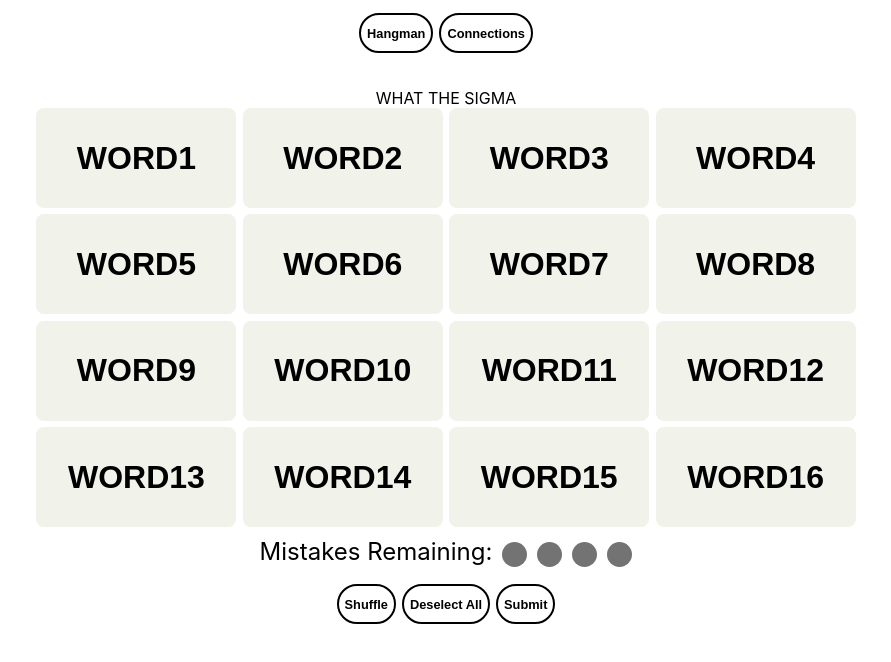
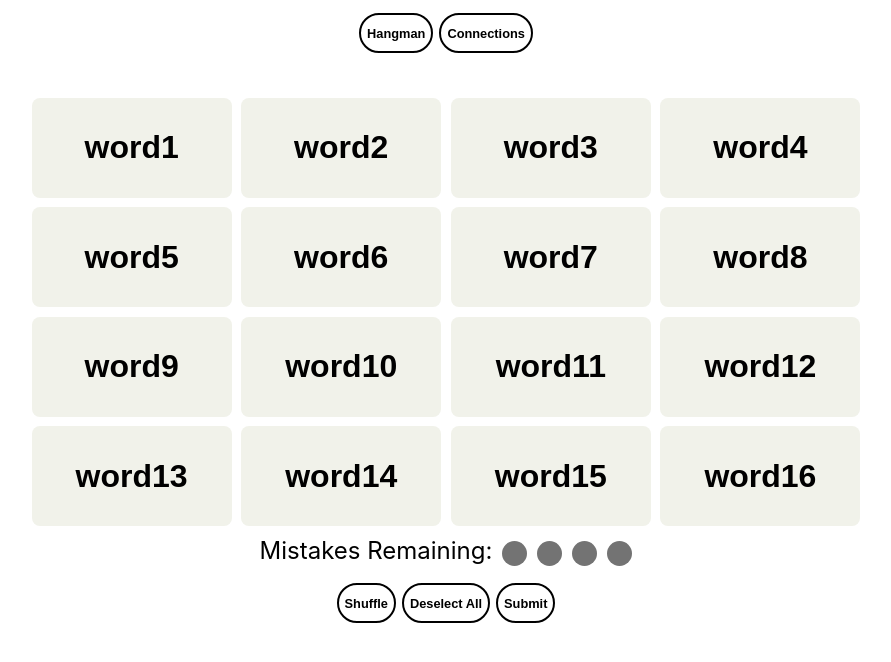
Before and after one commit to ol-i-v-er/nyt-connections, a React (Create React App) app: page / in a window 1280 px wide. Both pictures are taken after a click on the button "Connections". Shown: the top 662 px of the page, without its empty margins (194-1085 px from the left). Built offline with nearby package versions, Linux system fonts and the light colour scheme; the HTML template or start-up script is replaced by a standard one.

Commit message:
button selection works

```diff
--- a/src/Connections.module.css
+++ b/src/Connections.module.css
@@ -1,22 +1,30 @@
 .btnGrid {
   width: 100%;
   border: 0px;
-  border-radius:8px;
+  border-radius: 8px;
   background-color: #f1f2ea;
+  margin-top: 0.6rem;
   aspect-ratio: 2 / 1;
   font-size: 2rem;
-  text-transform: uppercase;
-  padding: 0.5rem;
   font-weight: bold;
   cursor: pointer;
   color: black;
+}
+
+.btnGrid.active {
+  background-color: #5c5252;
+  color: white;
+}
+
+.btnGrid.inactive {
+  opacity: 0.3;
 }
 
 .btnGeneral {
   width: auto;
   height: 40px;
   border: 2px solid black;
-  border-radius:70px;
+  border-radius: 70px;
   background-color: #ffffff;
   border-color: black;
   margin: 3px;
--- a/src/ConnectionsApp.tsx
+++ b/src/ConnectionsApp.tsx
@@ -1,45 +1,70 @@
-import { ConnectionsGrid } from "./ConnectionsGrid"
+import {
+  ConnectionsGrid,
+  shuffleGrid,
+  submitGuess,
+  deselectAll,
+} from "./ConnectionsGrid"
 import styles from "./Connections.module.css"
 
 export function ConnectionsApp() {
   return (
-    <div style={{maxWidth: "800px", display: "flex", flexDirection: "column", alignItems: "center"}}>
-      WHAT THE SIGMA
+    <div
+      style={{
+        maxWidth: "800px",
+        display: "flex",
+        flexDirection: "column",
+        alignItems: "center",
+      }}
+    >
       <div>
         <ConnectionsGrid />
       </div>
-      <div style={{display: "flex", marginTop: "10px"}}>
-        <div style={{ fontSize: "1.5rem" }}>
-              Mistakes Remaining:
-        </div>
-        <div style={{marginTop: "5px"}}>
+      <div style={{ display: "flex", marginTop: "10px" }}>
+        <div style={{ fontSize: "1.5rem" }}>Mistakes Remaining:</div>
+        <div style={{ marginTop: "5px" }}>
           <Dots />
         </div>
       </div>
-      <div style={{width: "300px", marginTop: "10px", textAlign: "center"}}>
-        <button className={`${styles.btnGeneral}`}>Shuffle</button>
-        <button className={`${styles.btnGeneral}`}>Deselect All</button>
-        <button className={`${styles.btnGeneral}`}>Submit</button>
+      <div style={{ width: "300px", marginTop: "10px", textAlign: "center" }}>
+        <button
+          onClick={() => shuffleGrid()}
+          className={`${styles.btnGeneral}`}
+        >
+          Shuffle
+        </button>
+        <button
+          className={`${styles.btnGeneral}`}
+          onClick={() => deselectAll()}
+        >
+          Deselect All
+        </button>
+        <button
+          className={`${styles.btnGeneral}`}
+          onClick={() => submitGuess()}
+        >
+          Submit
+        </button>
       </div>
     </div>
   )
 }
 
 const numOfDots = 4
-const divsArray = Array.from({ length: numOfDots }, (_, index) => index);
+const dotsArray = Array.from({ length: numOfDots }, (_, index) => index)
 
 function Dots() {
-  return(
+  return (
     <div>
-      {divsArray.map((_, index) => (
-        <div key={index}
+      {dotsArray.map((_, index) => (
+        <div
+          key={index}
           style={{
             height: "25px",
             width: "25px",
             backgroundColor: "#737373",
             borderRadius: "50%",
             display: "inline-block",
-            marginLeft: "10px"
+            marginLeft: "10px",
           }}
         ></div>
       ))}
--- a/src/ConnectionsGrid.tsx
+++ b/src/ConnectionsGrid.tsx
@@ -1,44 +1,88 @@
 import styles from "./Connections.module.css"
+import { useState, useEffect } from "react"
 
 const words = [
-  "word1",
-  "word2",
-  "word3",
-  "word4",
-  "word5",
-  "word6",
-  "word7",
-  "word8",
-  "word9",
-  "word10",
-  "word11",
-  "word12",
-  "word13",
-  "word14",
-  "word15",
-  "word16",
+  ["word1", "word2", "word3", "word4"],
+  ["word5", "word6", "word7", "word8"],
+  ["word9", "word10", "word11", "word12"],
+  ["word13", "word14", "word15", "word16"],
 ]
 
+type WordProps = {
+  word: string
+}
+
+export function shuffleGrid() {}
+export function submitGuess() {}
+export function deselectAll() {}
+
 export function ConnectionsGrid() {
+  const [selectedWords, setSelectedWords] = useState<string[]>([])
+  let [selectedFull, setSelectedFull] = useState<boolean>(false)
+
+  function handleButtonClick({ word }: WordProps) {
+    checkClick({ word: word })
+  }
+
+  function checkClick({ word }: WordProps) {
+    if (selectedWords.includes(word)) {
+      return removeSelectedWord({ word: word })
+    } else if (selectedWords.length >= 4) {
+      return setSelectedFull(true)
+    }
+    return addSelectedWord({ word: word })
+  }
+
+  function addSelectedWord({ word }: WordProps) {
+    setSelectedWords((currentWords) => [...currentWords, word])
+  }
+
+  function removeSelectedWord({ word }: WordProps) {
+    const index = selectedWords.indexOf(word)
+    if (index > -1) {
+      setSelectedWords(
+        selectedWords.filter((currentWords) => currentWords !== word)
+      )
+      setSelectedFull(false)
+    }
+  }
+
+  useEffect(() => {
+    console.log(selectedWords)
+    console.log(selectedFull)
+    if (selectedWords.length >= 4) {
+      setSelectedFull(true)
+    }
+  }, [selectedWords, selectedFull])
+
   return (
+    <div>
+      {words.map((row, rowIndex) => (
         <div
+          key={rowIndex}
           style={{
             display: "grid",
             gridTemplateColumns: "repeat(4, minmax(200px, 1fr))",
-        gap: "0.4rem",
+            gap: "0.6rem",
           }}
         >
-      {words.map(key => {
+          {row.map((cell, colIndex) => {
+            const isActive = selectedWords.includes(cell)
+            const isInactive = !selectedWords.includes(cell) && selectedFull
             return (
               <button
-            onClick={() => console.log(key)}
-            className={`${styles.btnGrid}`}
-            key={key}
+                key={colIndex}
+                onClick={() => handleButtonClick({ word: cell })}
+                className={`${styles.btnGrid}
+                ${isActive ? styles.active : ""}
+                ${isInactive ? styles.inactive : ""}`}
               >
-            {key}
+                {cell}
               </button>
             )
           })}
         </div>
+      ))}
+    </div>
   )
 }
--- a/src/Keyboard.tsx
+++ b/src/Keyboard.tsx
@@ -1,35 +1,4 @@
-import { boolean } from "yargs"
 import styles from "./Keyboard.module.css"
-
-const KEYS2 = [
-  "q",
-  "w",
-  "e",
-  "r",
-  "t",
-  "y",
-  "u",
-  "i",
-  "o",
-  "p",
-  "a",
-  "s",
-  "d",
-  "f",
-  "g",
-  "h",
-  "j",
-  "k",
-  "l",
-  "z",
-  "x",
-  "c",
-  "v",
-  "b",
-  "n",
-  "m",
-  " ",
-]
 
 type KeyboardProps = {
   disabled?: boolean
```
Lines whose indentation alone changed are shown as unchanged.
